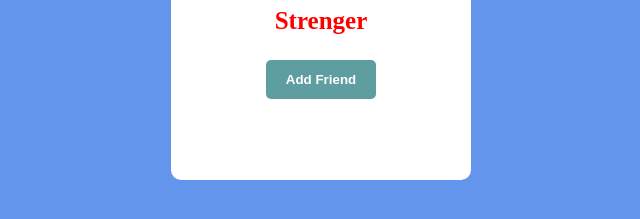
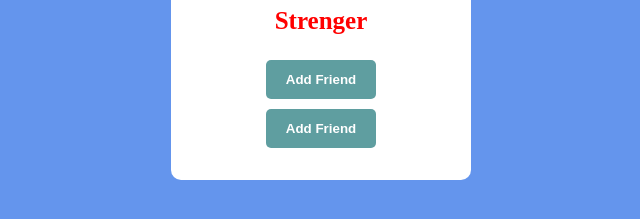
Before and after one commit to dev-tanvirtonmoy/add-friend-and-delete-feature-in-same-button, a plain HTML site: page index.html in a window 1280 px wide. Shown: the part 445-664 px from the top of the page, without its empty margins (319-959 px from the left). Drawn offline with Linux system fonts and the light colour scheme.

Commit message:
add another button

```diff
--- a/index.html
+++ b/index.html
@@ -14,6 +14,7 @@
         <h1>Devil Rasel</h1>
         <h5>Strenger</h5>
         <button id="add">Add Friend</button>
+        <button id="add">Add Friend</button>
     </div>
 
     <script src="assets/js/script.js"></script>
```
